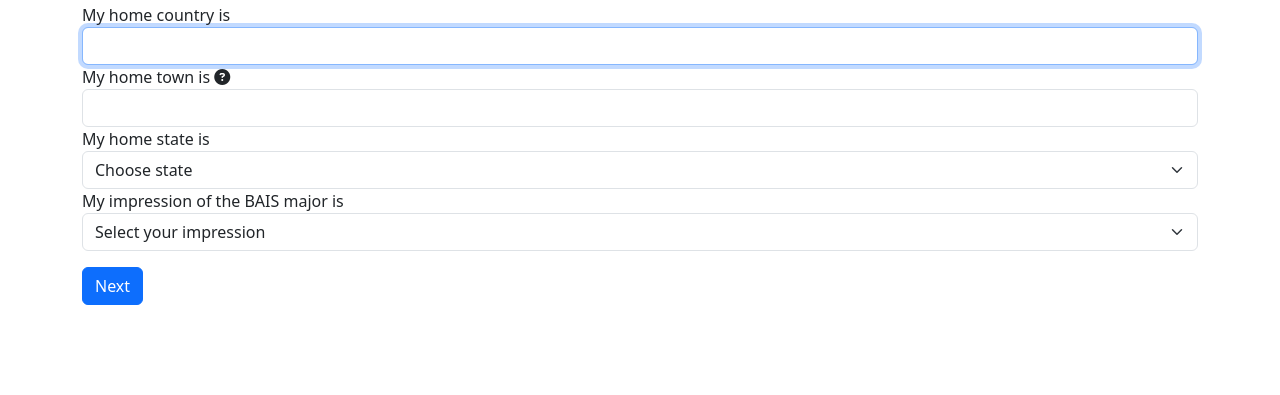
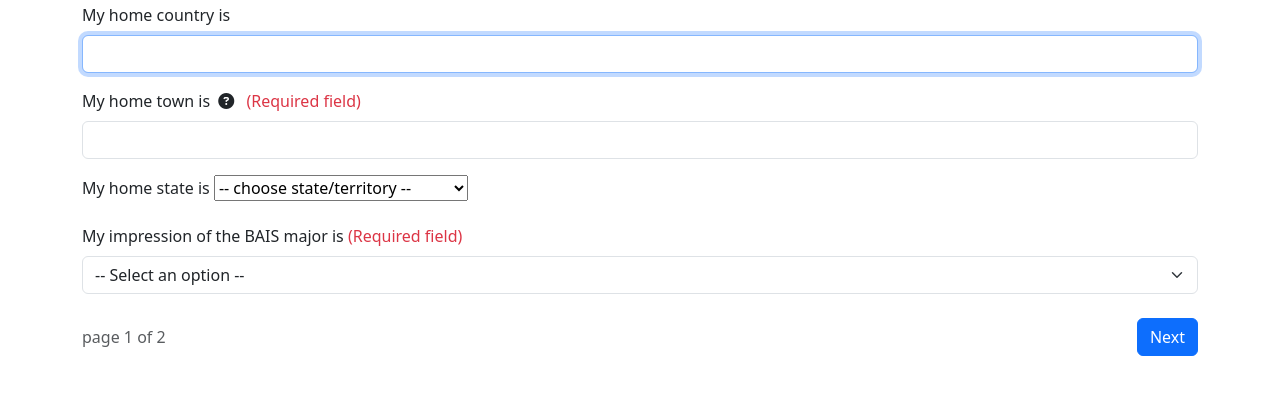
Before and after one commit to LoganFrett/logfrett_HW9, a plain HTML site: page logfrett_p1.html in a window 1280 px wide. Shown: the part 77-472 px from the top of the page. Drawn offline with nearby package versions, Linux system fonts and the light colour scheme.

Commit message:
Update logfrett_p1.html
page 1

```diff
--- a/logfrett_p1.html
+++ b/logfrett_p1.html
@@ -2,22 +2,63 @@
 <html lang="en">
   <head>
     <meta charset="UTF-8" />
+    <title>Survey - Page 1</title>
     <meta name="viewport" content="width=device-width, initial-scale=1" />
-    <title>Page 1</title>
+
+    <!-- Bootstrap CSS -->
     <link
       href="https://cdn.jsdelivr.net/npm/bootstrap@5.3.0/dist/css/bootstrap.min.css"
       rel="stylesheet"
     />
-    <link
-      rel="stylesheet"
-      href="https://cdnjs.cloudflare.com/ajax/libs/font-awesome/6.5.0/css/all.min.css"
-    />
+
+    <!-- Font Awesome Kit -->
+    <script
+      src="https://kit.fontawesome.com/dbe84935d9.js"
+      crossorigin="anonymous"
+    ></script>
+
+    <!-- styles -->
+
+    <style>
+      .tooltip {
+        position: relative;
+        display: inline-block;
+      }
+
+      .tooltip .tooltiptext {
+        visibility: hidden;
+        width: 200px;
+        background-color: #333;
+        color: #fff;
+        text-align: center;
+        border-radius: 6px;
+        padding: 8px;
+        position: absolute;
+        z-index: 1;
+        top: 100%;
+        left: 50%;
+        margin-left: -100px;
+        font-size: 0.9rem;
+      }
+
+      .tooltip:hover .tooltiptext,
+      .tooltip:focus-within .tooltiptext {
+        visibility: visible;
+      }
+
+      .fontawesome {
+        font-size: 1.15rem;
+        color: #333333;
+      }
+    </style>
   </head>
-  <body>
-    <form action="logfrett_p2.html" method="get" class="container mt-4">
+  <body class="container mt-4">
     <h1>Business Analytics Student Survey</h1>
 
-      <label for="country">My home country is</label>
+    <form action="logfrett_p2.html" method="get">
+      <!-- Country -->
+      <div class="mb-3">
+        <label for="country" class="form-label">My home country is</label>
         <input
           type="text"
           id="country"
@@ -25,36 +66,114 @@
           class="form-control"
           autofocus
         />
+      </div>
 
-      <label for="town">
+      <!-- Town with tooltip -->
+      <div class="mb-3">
+        <label for="town" class="form-label">
           My home town is
           <em
-          class="fas fa-question-circle"
-          data-bs-toggle="tooltip"
+            class="fa-solid fa-circle-question ms-1"
             title="What town did you live in before coming to college?"
           ></em>
+          <span class="text-danger ms-2">(Required field)</span>
         </label>
-      <input type="text" id="town" name="town" class="form-control" required />
+        <input
+          type="text"
+          id="town"
+          name="town"
+          class="form-control"
+          required
+        />
+      </div>
 
-      <label for="state">My home state is</label>
-      <select id="state" name="state" class="form-select">
-        <option value="">Choose state</option>
-        <option value="IA">Iowa</option>
-        <option value="IL">Illinois</option>
-        <!-- Add more states -->
+      <!-- State Dropdown -->
+      <div class="mb-3">
+        <label for="state-select" class="form-label">My home state is</label>
+        <select name="state" id="state-select">
+          <option value="">-- choose state/territory --</option>
+          <option value="AL">AL</option>
+          <option value="AK">AK</option>
+          <option value="AZ">AZ</option>
+          <option value="AR">AR</option>
+          <option value="CA">CA</option>
+          <option value="CO">CO</option>
+          <option value="CT">CT</option>
+          <option value="DE">DE</option>
+          <option value="FL">FL</option>
+          <option value="GA">GA</option>
+          <option value="HI">HI</option>
+          <option value="ID">ID</option>
+          <option value="IL">IL</option>
+          <option value="IN">IN</option>
+          <option value="IA">IA</option>
+          <option value="KS">KS</option>
+          <option value="KY">KY</option>
+          <option value="LA">LA</option>
+          <option value="ME">ME</option>
+          <option value="MD">MD</option>
+          <option value="MA">MA</option>
+          <option value="MI">MI</option>
+          <option value="MN">MN</option>
+          <option value="MS">MS</option>
+          <option value="MO">MO</option>
+          <option value="MT">MT</option>
+          <option value="NE">NE</option>
+          <option value="NV">NV</option>
+          <option value="NH">NH</option>
+          <option value="NJ">NJ</option>
+          <option value="NM">NM</option>
+          <option value="NY">NY</option>
+          <option value="NC">NC</option>
+          <option value="ND">ND</option>
+          <option value="OH">OH</option>
+          <option value="OK">OK</option>
+          <option value="OR">OR</option>
+          <option value="PA">PA</option>
+          <option value="RI">RI</option>
+          <option value="SC">SC</option>
+          <option value="SD">SD</option>
+          <option value="TN">TN</option>
+          <option value="TX">TX</option>
+          <option value="UT">UT</option>
+          <option value="VT">VT</option>
+          <option value="VA">VA</option>
+          <option value="WA">WA</option>
+          <option value="WV">WV</option>
+          <option value="WI">WI</option>
+          <option value="WY">WY</option>
+          <!-- Added Washington D.C. -->
+          <option value="DC">DC - Washington D.C.</option>
+          <!-- Added U.S. Territories -->
+          <option value="AS">AS - American Samoa</option>
+          <option value="GU">GU - Guam</option>
+          <option value="MP">MP - Northern Mariana Islands</option>
+          <option value="PR">PR - Puerto Rico</option>
+          <option value="VI">VI - U.S. Virgin Islands</option>
         </select>
+      </div>
 
-      <label for="impression">My impression of the BAIS major is</label>
+      <!-- Impression Dropdown with Likert Scale -->
+      <div class="mb-3">
+        <label for="impression" class="form-label">
+          My impression of the BAIS major is
+          <span class="text-danger">(Required field)</span>
+        </label>
         <select id="impression" name="impression" class="form-select" required>
-        <option value="" disabled selected>Select your impression</option>
+          <option value="" disabled selected>-- Select an option --</option>
           <option value="5">Very positive</option>
           <option value="4">Somewhat positive</option>
           <option value="3">Neutral</option>
           <option value="2">Somewhat negative</option>
           <option value="1">Very negative</option>
         </select>
+      </div>
 
-      <button class="btn btn-primary mt-3" type="submit">Next</button>
+      <!-- Page navigation row -->
+      <div class="d-flex justify-content-between align-items-center mt-4">
+        <span class="text-muted">page 1 of 2</span>
+        <button class="btn btn-primary" type="submit">Next</button>
+      </div>
     </form>
   </body>
 </html>
```
Lines whose indentation alone changed are shown as unchanged.
